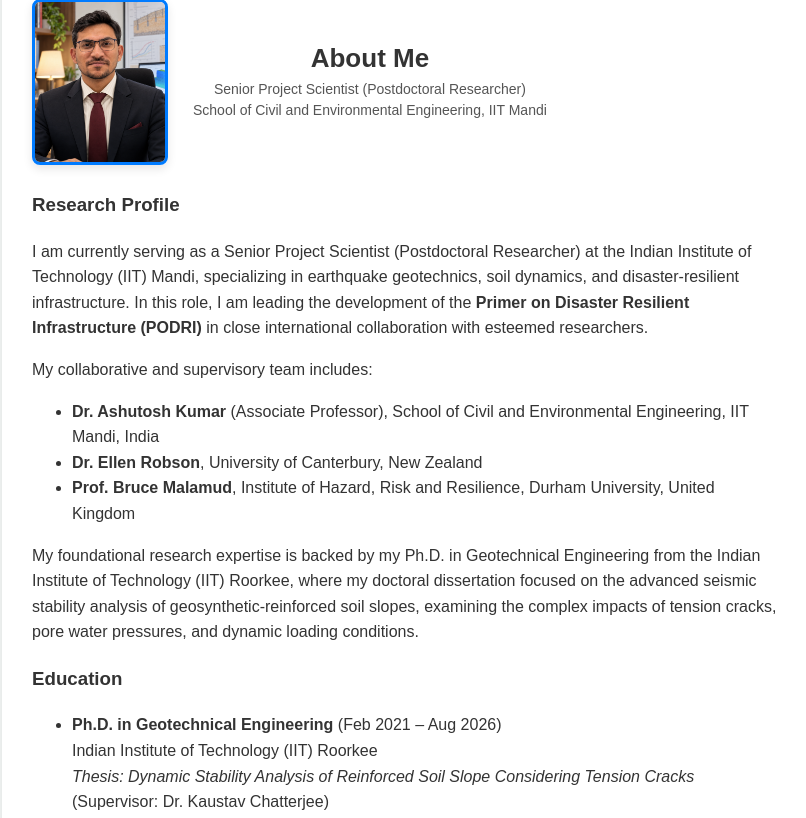
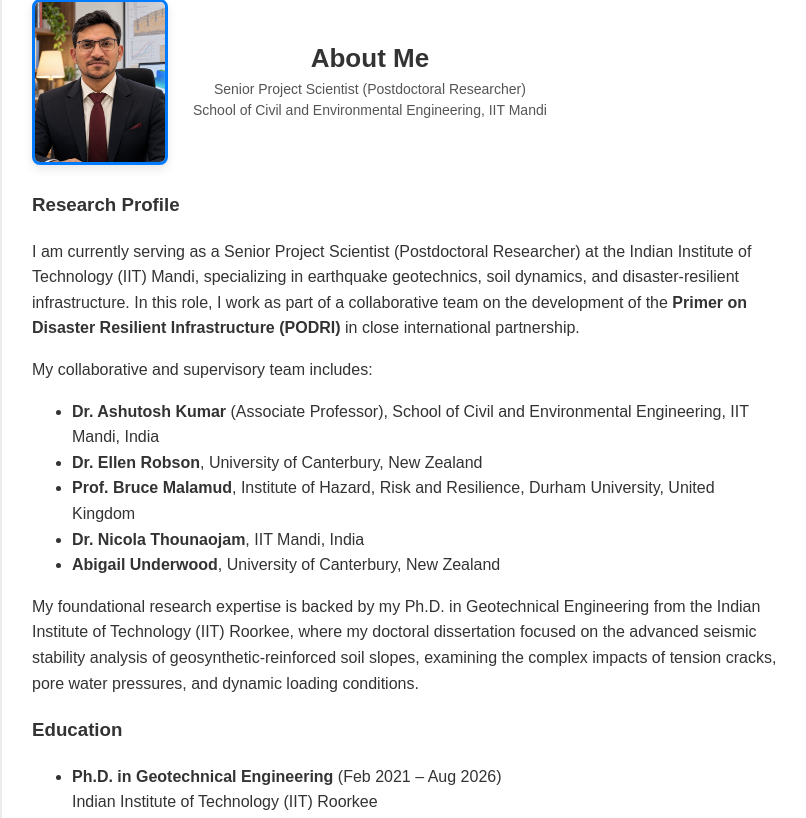
Before and after one commit to pkm7814/my-professional-website, a Flask app: page /about in a window 1280 px wide. Shown: the part 127-945 px from the top of the page, without its empty margins (233-1039 px from the left). Run offline with Flask 3, Linux system fonts and the light colour scheme.

Commit message:
Update team members and collaboration details on About page

```diff
--- a/templates/about.html
+++ b/templates/about.html
@@ -43,13 +43,15 @@
 
         <div style="text-align: left; line-height: 1.6;">
             <h3>Research Profile</h3>
-            <p>I am currently serving as a Senior Project Scientist (Postdoctoral Researcher) at the Indian Institute of Technology (IIT) Mandi, specializing in earthquake geotechnics, soil dynamics, and disaster-resilient infrastructure. In this role, I am leading the development of the <strong>Primer on Disaster Resilient Infrastructure (PODRI)</strong> in close international collaboration with esteemed researchers.</p>
+            <p>I am currently serving as a Senior Project Scientist (Postdoctoral Researcher) at the Indian Institute of Technology (IIT) Mandi, specializing in earthquake geotechnics, soil dynamics, and disaster-resilient infrastructure. In this role, I work as part of a collaborative team on the development of the <strong>Primer on Disaster Resilient Infrastructure (PODRI)</strong> in close international partnership.</p>
 
             <p>My collaborative and supervisory team includes:</p>
             <ul>
                 <li><strong>Dr. Ashutosh Kumar</strong> (Associate Professor), School of Civil and Environmental Engineering, IIT Mandi, India</li>
                 <li><strong>Dr. Ellen Robson</strong>, University of Canterbury, New Zealand</li>
                 <li><strong>Prof. Bruce Malamud</strong>, Institute of Hazard, Risk and Resilience, Durham University, United Kingdom</li>
+                <li><strong>Dr. Nicola Thounaojam</strong>, IIT Mandi, India</li>
+                <li><strong>Abigail Underwood</strong>, University of Canterbury, New Zealand</li>
             </ul>
 
             <p>My foundational research expertise is backed by my Ph.D. in Geotechnical Engineering from the Indian Institute of Technology (IIT) Roorkee, where my doctoral dissertation focused on the advanced seismic stability analysis of geosynthetic-reinforced soil slopes, examining the complex impacts of tension cracks, pore water pressures, and dynamic loading conditions.</p>
```
